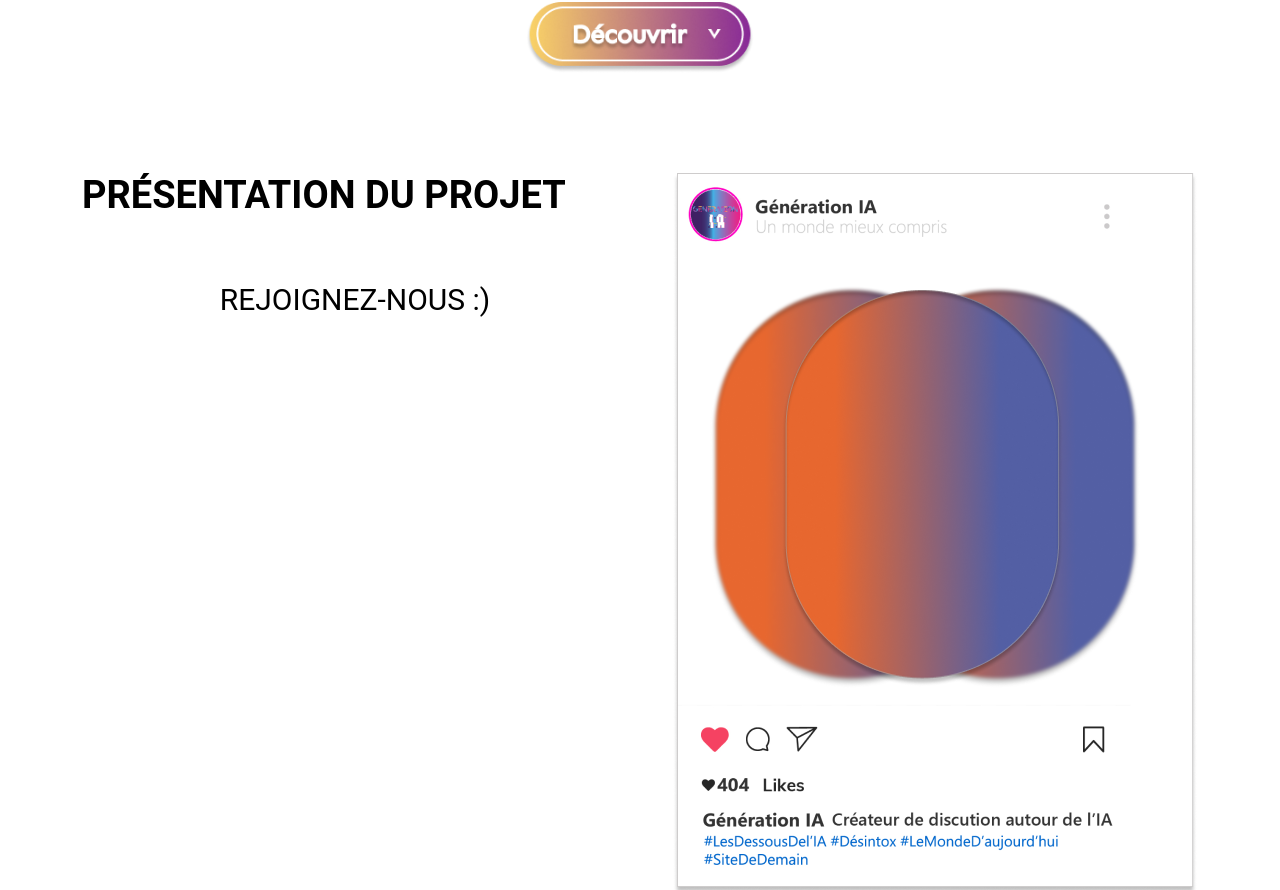
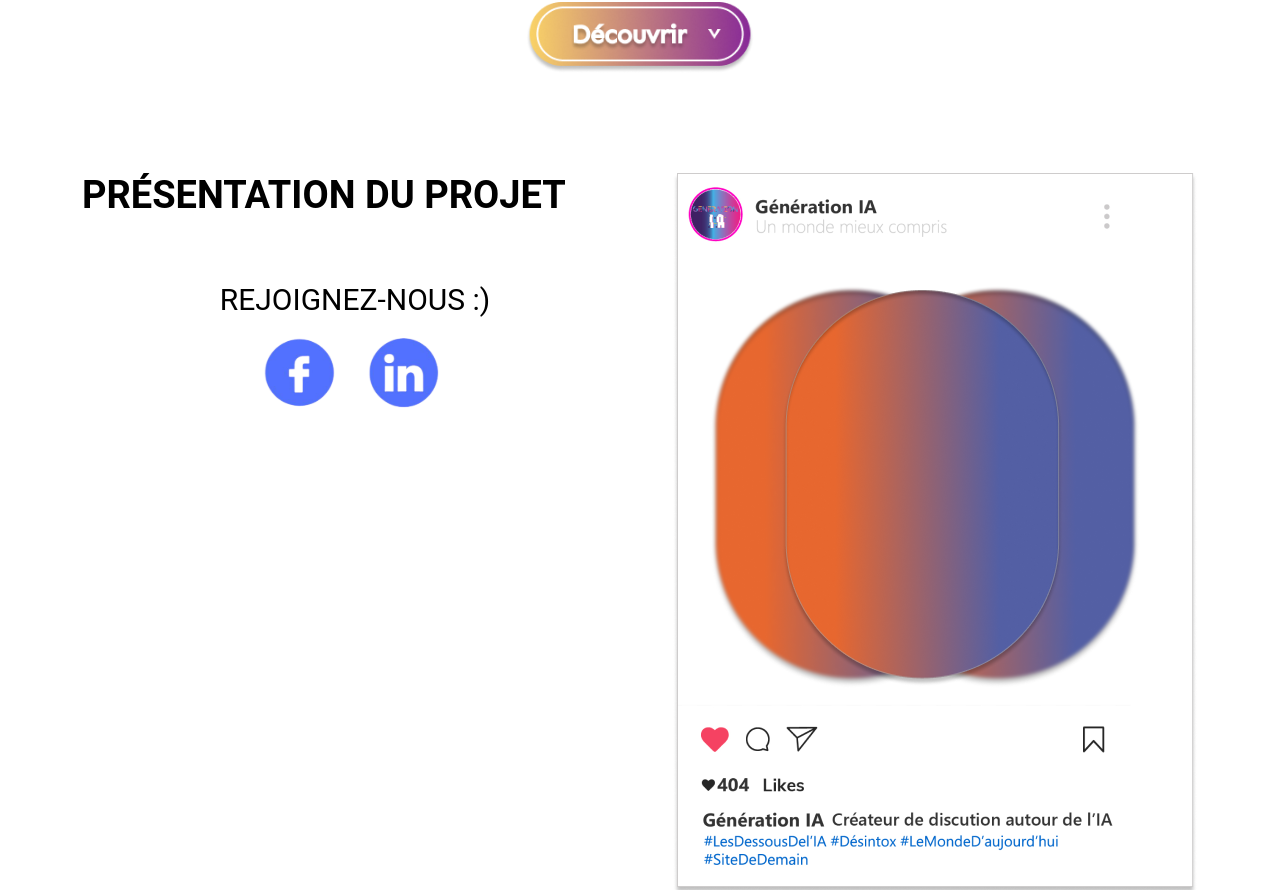
Before and after one commit to Generation-IA/Vulgarization-kit, a React (Create React App) app in the folder kit/: page / in a window 1280 px wide. Shown: the part 637-1527 px from the top of the page. Built offline with nearby package versions, Linux system fonts and the light colour scheme; what webfontloader would draw is missing.

Commit message:
Added social images

```diff
--- a/kit/src/Presentation.js
+++ b/kit/src/Presentation.js
@@ -1,6 +1,8 @@
 import React from 'react';
 import './css/Presentation.css';
 import insta from './img/insta-1.png';
+import fb from './img/fb.svg';
+import linkedin from './img/linkedin.svg';
 import { Container, Col, Row, Button } from "react-bootstrap";
 import { Parallax } from 'react-scroll-parallax';
 import { ParallaxProvider } from 'react-scroll-parallax';
@@ -11,7 +13,6 @@ class Presentation extends React.Component {
     }
 
     text = () => {
-
         const el = document.querySelector('.textpres');
         const fx = new TextScramble(el)
 
@@ -38,7 +39,7 @@ class Presentation extends React.Component {
 
     render() {
         return (
-            <Container>
+            <Container className='presentation'>
                 <Row className='toppres'>
                     <Col sm={6}>
                         <Row>
@@ -54,7 +55,12 @@ class Presentation extends React.Component {
                             </p>
                         </Row>
                         <Row>
-
+                            <Col>
+                                <img src={fb} className='fb' alt='fb' />
+                            </Col>
+                            <Col>
+                                <img src={linkedin} className='linkedin' alt='linkedin' />
+                            </Col>
                         </Row>
                     </Col>
                     <Col>
--- a/kit/src/css/Presentation.css
+++ b/kit/src/css/Presentation.css
@@ -45,5 +45,29 @@
 
     /* Add top padding */
     padding-top: 40px;
+}
 
+.fb{
+    /*add image max-width*/
+    max-width: 80px;
+    /*add image max-height*/
+    max-height: 80px;
+
+    /*send image to right*/
+    float: right;
 }
+
+.linkedin{
+    /*add image max-width*/
+    max-width: 80px;
+    /*add image max-height*/
+    max-height: 80px;
+
+    /*send image to left*/
+    float: left;
+}
+
+.presentation{
+    /* Add bottom padding */
+    padding-bottom: 100px;
+}
```
Also changed, not shown: kit/src/img/fb.svg (added), kit/src/img/linkedin.svg (added).
